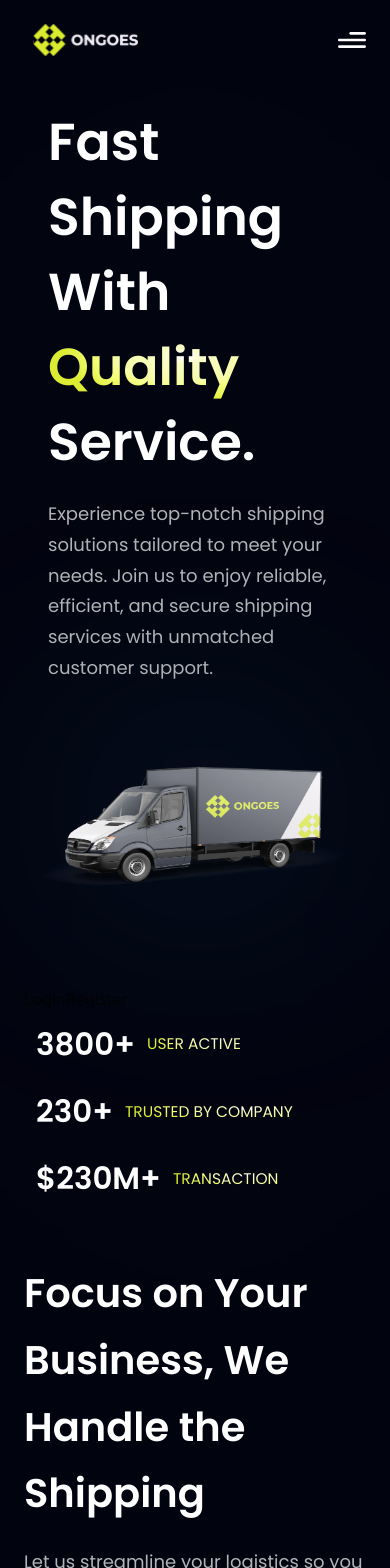
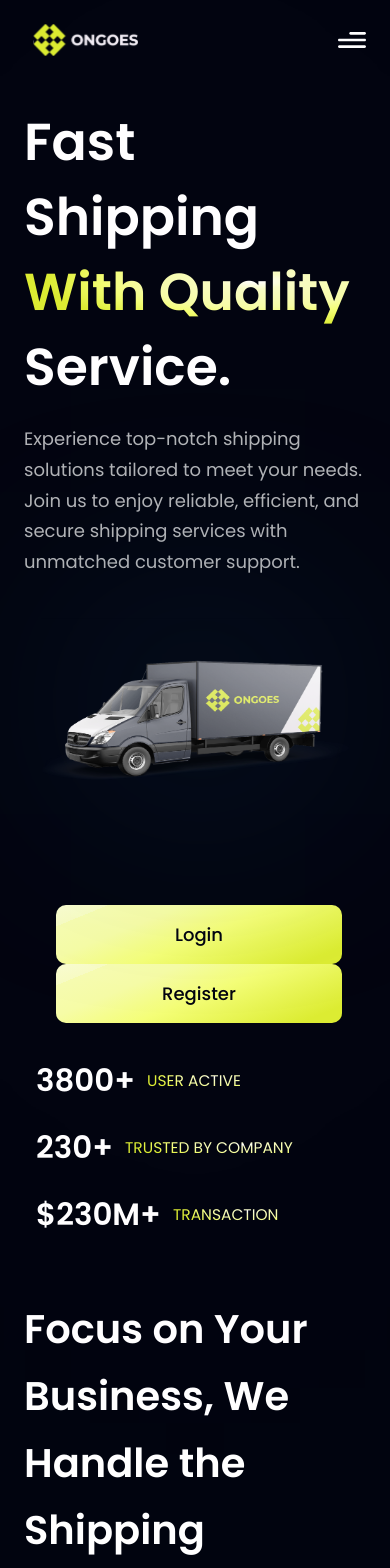
Before and after one commit to HawraaYounes/shipping-app, a React (Create React App) app in the folder frontend/: page / in a window 390 px wide. Shown: the top 1568 px of the page. Built offline with nearby package versions, Linux system fonts and the light colour scheme.

Commit message:
updted button style

```diff
--- a/frontend/src/components/Button.jsx
+++ b/frontend/src/components/Button.jsx
@@ -1,8 +1,12 @@
 import React from 'react';
 
-const Button = ({ type = 'button', onClick, className, children }) => {
+const Button = ({ type = 'button', onClick, children, styles }) => {
   return (
-    <button type={type} onClick={onClick} className={className}>
+    <button
+      className={`py-4 px-6 font-poppins font-medium text-[18px] text-primary bg-blue-gradient rounded-[10px] outline-none ml-2 ${styles}`}
+      type={type} onClick={onClick}
+      style={{ boxSizing: 'border-box' }} // Ensure box-sizing is set
+    >
       {children}
     </button>
   );
--- a/frontend/src/components/Modal.jsx
+++ b/frontend/src/components/Modal.jsx
@@ -5,8 +5,8 @@ const Modal = ({ isOpen, onClose, title, children, actions }) => {
 
   return (
     <div >
-      <div style={{ backgroundColor: 'white', padding: '20px', borderRadius: '5px', width: '500px', position: 'relative' }}>
-        <button onClick={onClose} style={{ position: 'absolute', top: '10px', right: '10px', border: 'none', background: 'none' }}>✖</button>
+      <div >
+        <button onClick={onClose} >✖</button>
         {title && <h3>{title}</h3>}
         {children}
         <div style={{ marginTop: '20px', textAlign: 'right' }}>
--- a/frontend/src/sections/Hero.jsx
+++ b/frontend/src/sections/Hero.jsx
@@ -89,19 +89,19 @@ const Hero = () => {
   );
 
   return (
-    <>
-      <div>
-        <section
+    <section>
+
+        <div
           id="home"
           className={`flex md:flex-row flex-col ${styles.paddingY}`}
         >
           <div
-            className={`flex-1 ${styles.flexStart} flex-col xl:px-0 sm:px-16 px-6`}
+            className={`flex-1 ${styles.flexStart} flex-col xl:px-0 sm:px-16 `}
           >
             <div className="flex flex-row justify-between items-center w-full">
               <h1 className="flex-1 font-poppins font-semibold ss:text-[72px] text-[52px] text-white ss:leading-[100.8px] leading-[75px]">
-                Fast Shipping With <br className="sm:block hidden" />{" "}
-                <span className="text-gradient">Quality</span>{" "}
+                Fast Shipping  <br className="sm:block hidden" />{" "}
+                <span className="text-gradient"> With Quality</span>{" "}
               </h1>
               {/* <div className="ss:flex hidden md:mr-4 mr-0">
             <GetStarted />
@@ -134,11 +134,10 @@ const Hero = () => {
             {/* gradient end */}
           </div>
 
-          {/* <div className={`ss:hidden ${styles.flexCenter}`}>
-        <GetStarted />
-      </div> */}
-        </section>
+
+        </div>
         {/* ------------------------------------------------------------ */}
+        <div className={`flex md:flex-row flex-col ${styles.paddingY} xl:px-0 sm:px-16 px-6 `}>
         <Button onClick={() => handleOpenModal("login")}>Login</Button>
         <Button onClick={() => handleOpenModal("register")}>Register</Button>
         <Modal
@@ -149,8 +148,8 @@ const Hero = () => {
         >
           {renderForm()}
         </Modal>
-      </div>
-    </>
+     </div>
+    </section>
   );
 };
 
```
